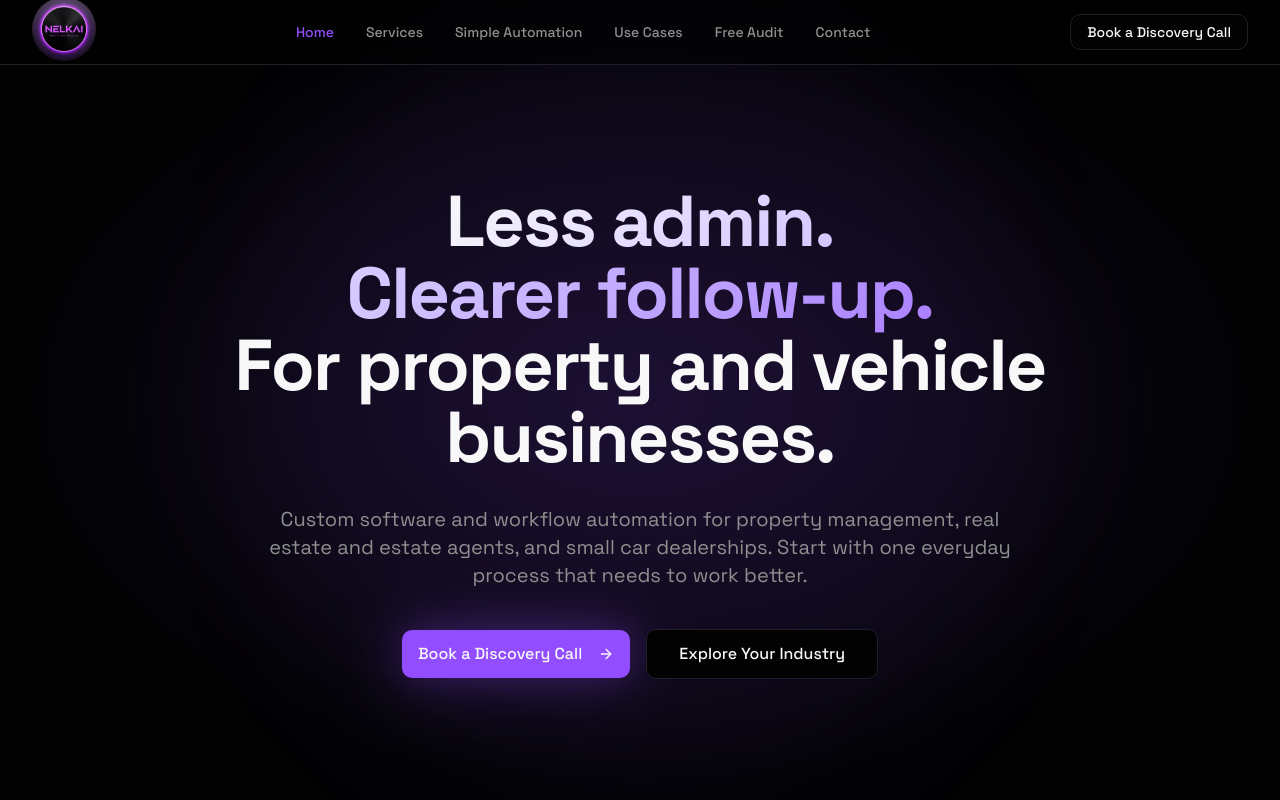
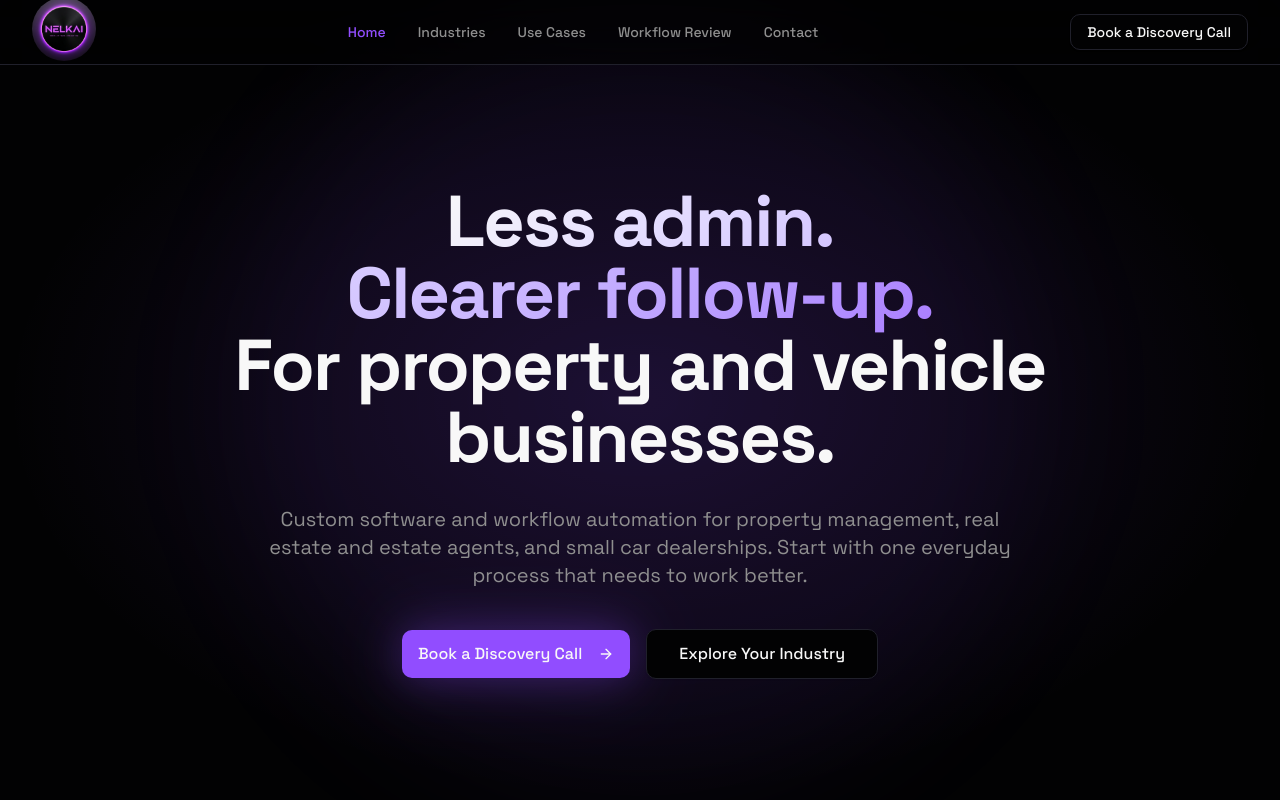
Before and after one commit to Nelkaiagency/Nelkai, a Next.js app: page / in a window 1280 px wide. Shown: the top 800 px of the page. Built offline with nearby package versions, Linux system fonts and the light colour scheme.

Commit message:
Simplify navigation around target industries

```diff
--- a/components/navbar.tsx
+++ b/components/navbar.tsx
@@ -9,10 +9,9 @@ import { useState } from "react"
 
 const navLinks = [
   { href: "/", label: "Home" },
-  { href: "/services", label: "Services" },
-  { href: "/simple-automation", label: "Simple Automation" },
+  { href: "/services", label: "Industries" },
   { href: "/case-studies", label: "Use Cases" },
-  { href: "/audit", label: "Free Audit" },
+  { href: "/audit", label: "Workflow Review" },
   { href: "/contact", label: "Contact" },
 ]
 
@@ -28,16 +27,13 @@ export function Navbar() {
             <Logo />
           </Link>
 
-          {/* Desktop Navigation */}
           <div className="hidden md:flex items-center gap-8">
             {navLinks.map((link) => (
               <Link
                 key={link.href}
                 href={link.href}
                 className={`text-sm font-medium transition-colors hover:text-primary ${
-                  pathname === link.href
-                    ? "text-primary"
-                    : "text-muted-foreground"
+                  pathname === link.href ? "text-primary" : "text-muted-foreground"
                 }`}
               >
                 {link.label}
@@ -57,16 +53,15 @@ export function Navbar() {
             </a>
           </div>
 
-          {/* Mobile Menu Button */}
           <button
             className="md:hidden p-2 text-foreground"
             onClick={() => setMobileMenuOpen(!mobileMenuOpen)}
+            aria-label="Toggle navigation"
           >
             {mobileMenuOpen ? <X className="w-6 h-6" /> : <Menu className="w-6 h-6" />}
           </button>
         </div>
 
-        {/* Mobile Navigation */}
         {mobileMenuOpen && (
           <div className="md:hidden py-4 border-t border-border/50">
             <div className="flex flex-col gap-4">
@@ -76,9 +71,7 @@ export function Navbar() {
                   href={link.href}
                   onClick={() => setMobileMenuOpen(false)}
                   className={`text-sm font-medium transition-colors hover:text-primary ${
-                    pathname === link.href
-                      ? "text-primary"
-                      : "text-muted-foreground"
+                    pathname === link.href ? "text-primary" : "text-muted-foreground"
                   }`}
                 >
                   {link.label}
```
